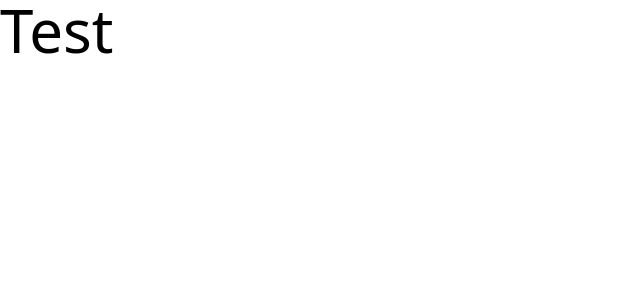
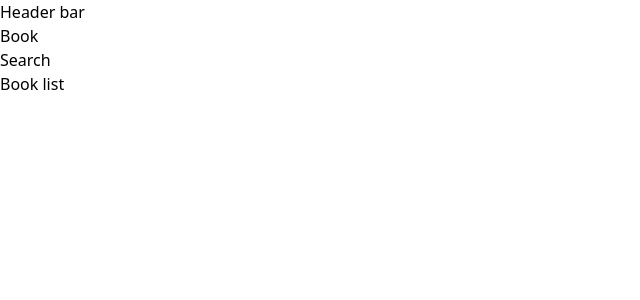
Before and after one commit to reSkriptII/library-manager, a React app in the folder frontend/: page / in a window 1280 px wide. Shown: the top 300 px of the page, without its empty margins (0-640 px from the left). Built offline with nearby package versions, Linux system fonts and the light colour scheme; the HTML template or start-up script is replaced by a standard one.

Commit message:
structure frontend path and page layout

```diff
--- a/frontend/package.json
+++ b/frontend/package.json
@@ -10,6 +10,7 @@
     "preview": "vite preview"
   },
   "dependencies": {
+    "axios": "^1.12.2",
     "react": "^19.1.1",
     "react-dom": "^19.1.1",
     "react-router": "^7.9.4",
--- /dev/null
+++ b/frontend/src/component/HeaderBar/HeaderBar.tsx
@@ -0,0 +1,7 @@
+export function HeaderBar() {
+  return (
+    <div>
+      <h1>Header bar</h1>
+    </div>
+  );
+}
--- a/frontend/src/main.tsx
+++ b/frontend/src/main.tsx
@@ -1,9 +1,22 @@
 import { StrictMode } from "react";
 import { createRoot } from "react-dom/client";
+import { Routes, Route, BrowserRouter } from "react-router";
+
 import "./index.css";
+import { HomePage } from "./route/HomePage/HomePage.jsx";
+import { LoginPage } from "./route/LoginPage/LoginPage.jsx";
+import { BookPage } from "./route/BookPage/BookPage.js";
+import { Dashboard } from "./route/Dashboard/DashBoard.js";
 
 createRoot(document.getElementById("root")!).render(
   <StrictMode>
-    <div className="text-6xl">Test</div>
+    <BrowserRouter>
+      <Routes>
+        <Route path="/" element={<HomePage />} />
+        <Route path="/login" element={<LoginPage />} />
+        <Route path="/book/:id" element={<BookPage />} />
+        <Route path="/dashboard" element={<Dashboard />} />
+      </Routes>
+    </BrowserRouter>
   </StrictMode>,
 );
--- /dev/null
+++ b/frontend/src/route/BookPage/BookPage.tsx
@@ -0,0 +1,18 @@
+import { HeaderBar } from "../../component/HeaderBar/HeaderBar";
+
+export function BookPage() {
+  return (
+    <>
+      <HeaderBar />
+      <div>
+        <div className="flex justify-between">
+          <img alt="cover image" />
+          <div>
+            <h2>Title</h2>
+            <div>info</div>
+          </div>
+        </div>
+      </div>
+    </>
+  );
+}
--- /dev/null
+++ b/frontend/src/route/Dashboard/DashBoard.tsx
@@ -0,0 +1,13 @@
+import { HeaderBar } from "../../component/HeaderBar/HeaderBar";
+
+export function Dashboard() {
+  return (
+    <>
+      <HeaderBar />
+      <aside>
+        <button>Funtion subpage</button>
+      </aside>
+      <div>Subpage body</div>
+    </>
+  );
+}
--- /dev/null
+++ b/frontend/src/route/HomePage/HomePage.tsx
@@ -0,0 +1,14 @@
+import { HeaderBar } from "../../component/HeaderBar/HeaderBar";
+
+export function HomePage() {
+  return (
+    <>
+      <HeaderBar />
+      <div>
+        <h2>Book</h2>
+        <div>Search</div>
+        <ul>Book list</ul>
+      </div>
+    </>
+  );
+}
--- /dev/null
+++ b/frontend/src/route/LoginPage/LoginPage.tsx
@@ -0,0 +1,8 @@
+export function LoginPage() {
+  return (
+    <div>
+      <h1>Log In</h1>
+      <form>username&password</form>
+    </div>
+  );
+}
```
Also changed, not shown: 1 other file (tests, documents, lock files or other folders).
